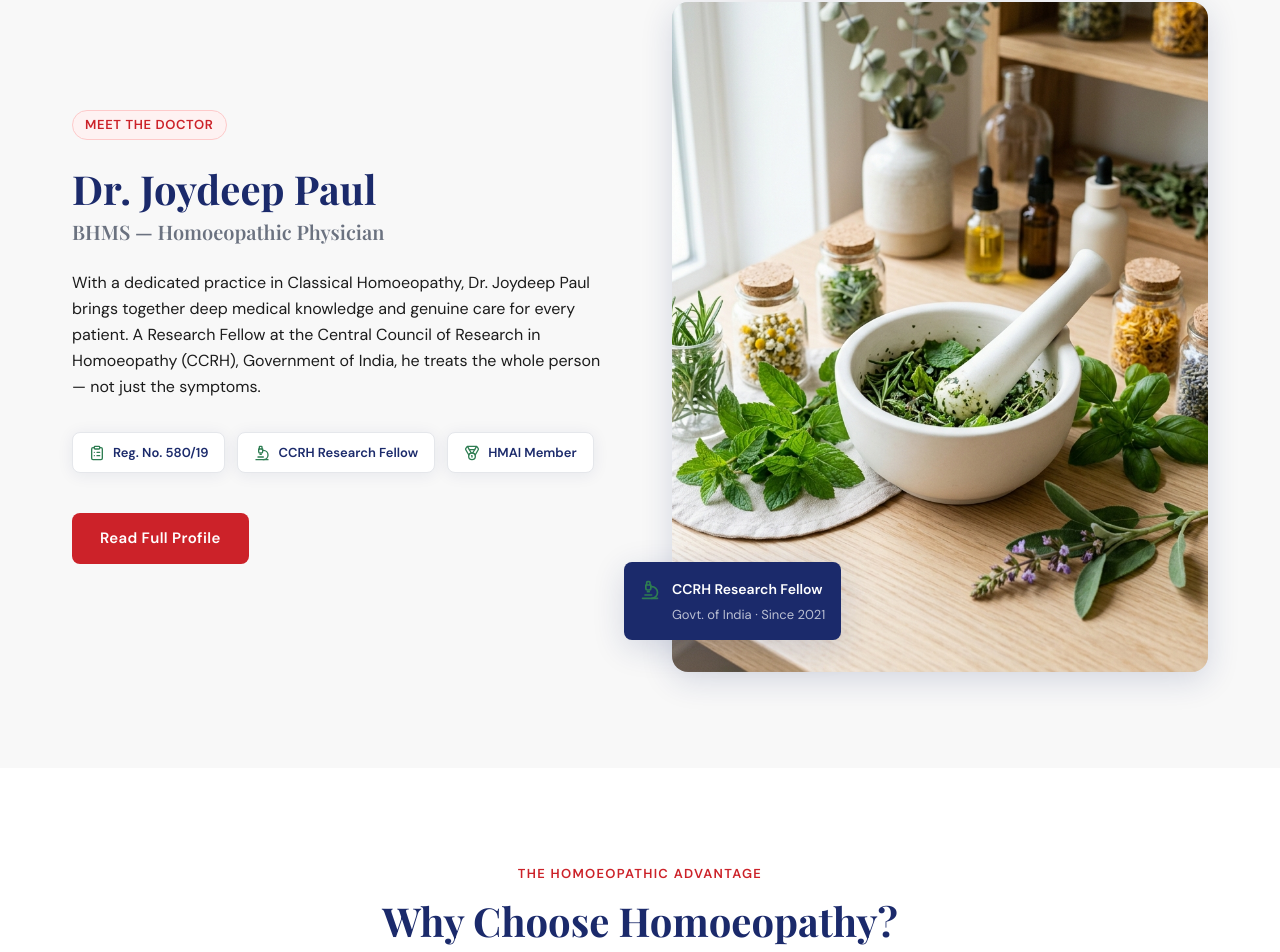
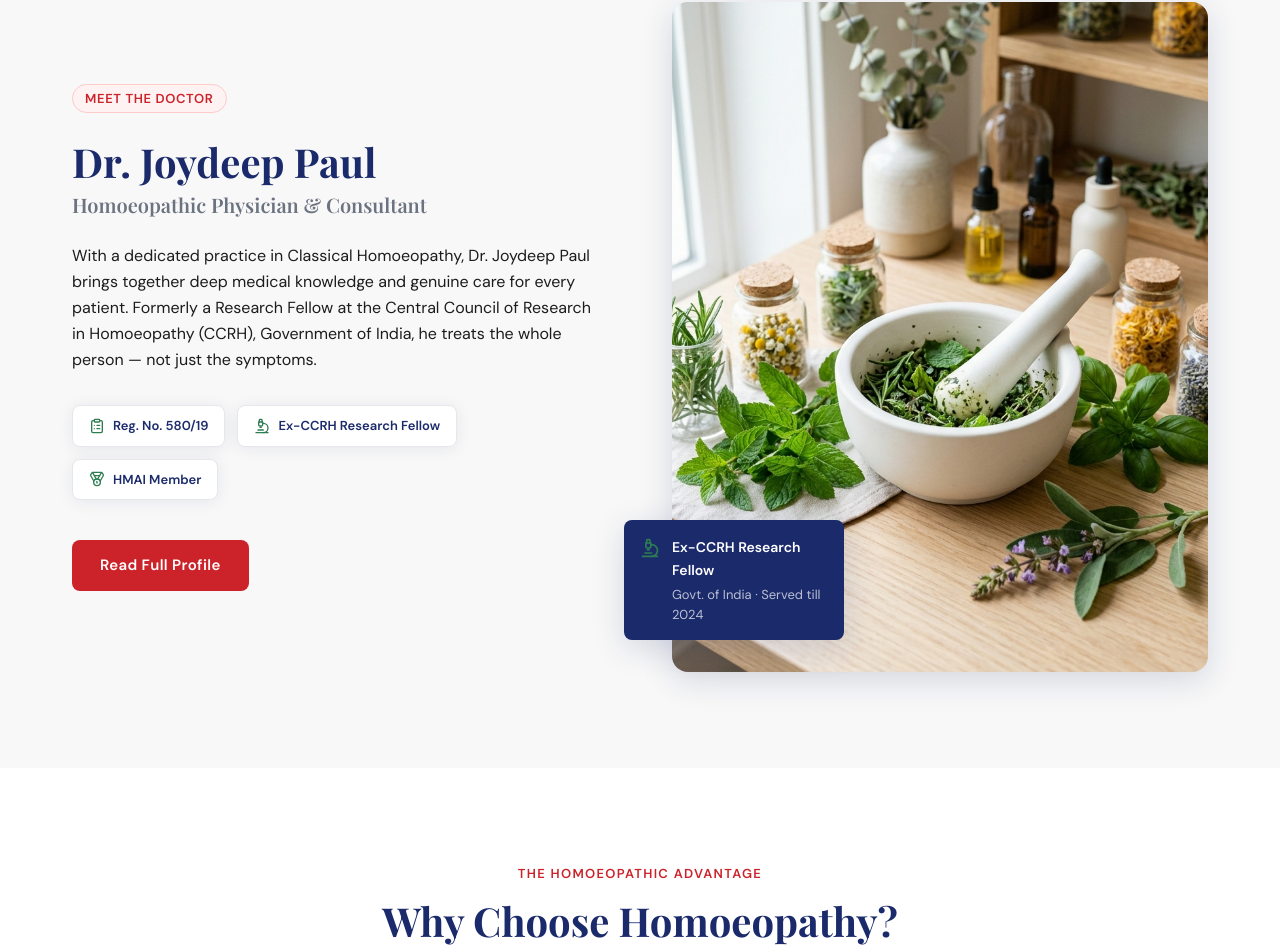
Before and after one commit to nishanth-das/dr-jd-paul-website, a Next.js app: page / in a window 1280 px wide. Shown: the part 1940-2892 px from the top of the page. Built offline with nearby package versions, Linux system fonts and the light colour scheme; a web font is replaced by a local one.

Commit message:
content: update degree and CCRH former fellow status globally

```diff
--- a/src/app/about/page.tsx
+++ b/src/app/about/page.tsx
@@ -7,13 +7,13 @@ import PhilosophyQuote     from "@/components/about/PhilosophyQuote";
 import AboutCTA            from "@/components/about/AboutCTA";
 
 export const metadata: Metadata = {
-  title: "About Dr. Joydeep Paul — BHMS Homoeopathic Physician, Agartala",
+  title: "About Dr. Joydeep Paul — Homoeopathic Physician & Consultant, Agartala",
   description:
-    "Learn about Dr. Joydeep Paul — BHMS Homoeopathic Physician & Consultant in Agartala, Tripura. CCRH Research Fellow with 6+ years of experience in classical Homoeopathy.",
+    "Learn about Dr. Joydeep Paul — Homoeopathic Physician & Consultant in Agartala, Tripura. Ex-CCRH Research Fellow with 6+ years of experience in classical Homoeopathy.",
   keywords: [
     "Dr Joydeep Paul Agartala",
-    "BHMS homoeopathic doctor Agartala",
-    "CCRH Research Fellow Tripura",
+    "homoeopathic doctor Agartala",
+    "Ex-CCRH Research Fellow Tripura",
     "Empirical Wellness Clinic doctor",
     "homoeopathic consultant Agartala",
   ],
@@ -25,7 +25,7 @@ export default function AboutPage() {
       <PageHero
         eyebrow="MEET THE DOCTOR"
         title="Dr. Joydeep Paul"
-        subtitle="BHMS · Homoeopathic Physician & Consultant · Agartala, Tripura"
+        subtitle="Homoeopathic Physician & Consultant · Agartala, Tripura"
         breadcrumb={[{ label: "About", href: "/about" }]}
         align="center"
       />
--- a/src/app/layout.tsx
+++ b/src/app/layout.tsx
@@ -10,7 +10,7 @@ export const metadata: Metadata = {
     template: "%s | Dr. J.D. Paul's Empirical Wellness Clinic",
   },
   description:
-    "Dr. Joydeep Paul — BHMS Homoeopathic Physician & Consultant in Agartala, Tripura. Specialist in PCOD/PCOS, Fatty Liver, Liver Cirrhosis, and Fertility treatment. Classical Homoeopathy with modern techniques.",
+    "Dr. Joydeep Paul — Homoeopathic Physician & Consultant in Agartala, Tripura. Specialist in PCOD/PCOS, Fatty Liver, Liver Cirrhosis, and Fertility treatment. Classical Homoeopathy with modern techniques.",
   keywords: [
     "homoeopathic doctor Agartala",
     "homeopathy clinic Tripura",
@@ -19,7 +19,7 @@ export const metadata: Metadata = {
     "Empirical Wellness Clinic",
     "fatty liver treatment homoeopathy",
     "fertility treatment Agartala",
-    "BHMS doctor Agartala",
+    "expert homoeopathic doctor Agartala",
   ],
   authors: [{ name: "Dr. Joydeep Paul" }],
   creator: "Local Rank India",
--- a/src/app/page.tsx
+++ b/src/app/page.tsx
@@ -10,7 +10,7 @@ import AppointmentCTA        from "@/components/home/AppointmentCTA";
 export const metadata: Metadata = {
   title: "Homoeopathic Doctor in Agartala | Dr. J.D. Paul's Empirical Wellness Clinic",
   description:
-    "Dr. Joydeep Paul — BHMS Homoeopathic Physician in Agartala, Tripura. Specialist in PCOD/PCOS, Fatty Liver, Liver Cirrhosis & Fertility. Book your consultation today.",
+    "Dr. Joydeep Paul — Homoeopathic Physician & Consultant in Agartala, Tripura. Specialist in PCOD/PCOS, Fatty Liver, Liver Cirrhosis & Fertility. Book your consultation today.",
   keywords: [
     "homoeopathic doctor Agartala",
     "homeopathy clinic Agartala Tripura",
@@ -40,15 +40,15 @@ export default function HomePage() {
     "openingHoursSpecification": [
       {
         "@type": "OpeningHoursSpecification",
-        "dayOfWeek": ["Monday","Tuesday","Wednesday","Friday","Saturday","Sunday"],
-        "opens": "09:00",
-        "closes": "13:00"
+        "dayOfWeek": ["Monday","Tuesday","Wednesday","Thursday","Friday","Saturday","Sunday"],
+        "opens": "10:00",
+        "closes": "14:00"
       },
       {
         "@type": "OpeningHoursSpecification",
-        "dayOfWeek": ["Monday","Tuesday","Wednesday","Friday","Saturday","Sunday"],
-        "opens": "16:30",
-        "closes": "20:30"
+        "dayOfWeek": ["Monday","Tuesday","Wednesday","Thursday","Friday","Saturday","Sunday"],
+        "opens": "17:00",
+        "closes": "22:00"
       }
     ],
     "priceRange": "₹₹",
--- a/src/components/about/CredentialCards.tsx
+++ b/src/components/about/CredentialCards.tsx
@@ -25,10 +25,10 @@ export default function CredentialCards() {
       icon: "Microscope",
       iconBg: "bg-blue-50",
       iconColor: "text-brand-navy",
-      title: "Research Fellow",
+      title: "Ex-Research Fellow",
       issuer: "Central Council of Research in Homoeopathy (CCRH)",
       detail: "Apex body for Homoeopathic research under the Ministry of AYUSH, Govt. of India",
-      year: "Since 2021",
+      year: "Served till 2024",
     },
   ];
 
--- a/src/components/about/DoctorProfile.tsx
+++ b/src/components/about/DoctorProfile.tsx
@@ -34,7 +34,7 @@ export default function DoctorProfile() {
             <div className="absolute bottom-4 right-4 lg:-right-6 bg-brand-navy/95 backdrop-blur-md rounded-lg shadow-hover px-3 py-2 flex items-center gap-2 transition-transform hover:-translate-y-1">
               <Microscope className="w-4 h-4 text-brand-green" />
               <div className="text-xs font-semibold text-white flex flex-col leading-tight">
-                <span>🔬 CCRH Research Fellow</span>
+                <span>🔬 Ex-CCRH Research Fellow</span>
                 <span className="text-white/70 font-normal">Govt. of India</span>
               </div>
             </div>
@@ -62,7 +62,7 @@ export default function DoctorProfile() {
                 isolated symptoms.
               </p>
               <p>
-                A Research Fellow at the Central Council of Research in Homoeopathy
+                Formerly a Research Fellow at the Central Council of Research in Homoeopathy
                 (CCRH), Government of India, Dr. Paul combines rigorous scientific
                 understanding with the timeless principles of Homoeopathy. He is
                 particularly known for his work in hormonal disorders, liver conditions,
--- a/src/components/about/ExperienceTimeline.tsx
+++ b/src/components/about/ExperienceTimeline.tsx
@@ -37,12 +37,12 @@ export default function ExperienceTimeline() {
       desc: "Became a member of the Homoeopathic Medical Association of India, joining a network of dedicated professionals.",
     },
     {
-      year: "2021 – Present",
+      year: "2021 – 2024",
       icon: "Microscope",
       color: "red",
       title: "Research Fellow",
       org: "Central Council of Research in Homoeopathy (CCRH), Govt. of India",
-      desc: "Appointed as a Research Fellow at CCRH — the apex body for Homoeopathic research in India — contributing to evidence-based Homoeopathic practice.",
+      desc: "Served as a Research Fellow at CCRH — the apex body for Homoeopathic research in India — contributing to evidence-based Homoeopathic practice until 2024.",
     },
   ];
 
--- a/src/components/gallery/GalleryGrid.tsx
+++ b/src/components/gallery/GalleryGrid.tsx
@@ -93,7 +93,7 @@ const galleryImages = [
   {
     id: 11,
     src: "/images/doctor/dr-paul-profile.jpg",
-    alt: "Dr. Joydeep Paul — BHMS Homoeopathic Physician & Consultant, Agartala, Tripura",
+    alt: "Dr. Joydeep Paul — Homoeopathic Physician & Consultant, Agartala, Tripura",
     title: "Dr. Joydeep Paul",
     category: "Doctor",
     aspectClass: "aspect-[4/3]",
--- a/src/components/home/AboutSnippet.tsx
+++ b/src/components/home/AboutSnippet.tsx
@@ -18,13 +18,13 @@ export default function AboutSnippet() {
               Dr. Joydeep Paul
             </h2>
             <h3 className="font-heading text-h4 text-brand-gray mt-1">
-              BHMS — Homoeopathic Physician
+              Homoeopathic Physician & Consultant
             </h3>
 
             <p className="font-body text-body text-brand-charcoal mt-6 leading-relaxed">
               With a dedicated practice in Classical Homoeopathy,
               Dr. Joydeep Paul brings together deep medical knowledge and
-              genuine care for every patient. A Research Fellow at the Central
+              genuine care for every patient. Formerly a Research Fellow at the Central
               Council of Research in Homoeopathy (CCRH), Government of India,
               he treats the whole person — not just the symptoms.
             </p>
@@ -36,7 +36,7 @@ export default function AboutSnippet() {
               </div>
               <div className="bg-white border border-brand-border rounded-lg px-4 py-2.5 flex items-center gap-2 shadow-card">
                 <Microscope className="w-4 h-4 text-brand-green" />
-                <span className="text-xs font-semibold text-brand-navy">CCRH Research Fellow</span>
+                <span className="text-xs font-semibold text-brand-navy">Ex-CCRH Research Fellow</span>
               </div>
               <div className="bg-white border border-brand-border rounded-lg px-4 py-2.5 flex items-center gap-2 shadow-card">
                 <Medal className="w-4 h-4 text-brand-green" />
@@ -68,8 +68,8 @@ export default function AboutSnippet() {
                 <Microscope className="w-5 h-5 text-brand-green" />
               </div>
               <div className="flex flex-col gap-1">
-                <span className="font-semibold text-sm">CCRH Research Fellow</span>
-                <span className="text-white/70">Govt. of India &middot; Since 2021</span>
+                <span className="font-semibold text-sm">Ex-CCRH Research Fellow</span>
+                <span className="text-white/70">Govt. of India &middot; Served till 2024</span>
               </div>
             </div>
           </div>
--- a/src/components/why/GovtRecognition.tsx
+++ b/src/components/why/GovtRecognition.tsx
@@ -19,8 +19,8 @@ export default function GovtRecognition() {
       iconColor: "text-brand-green",
       title: "CCRH — Research Body",
       subtitle: "Central Council of Research in Homoeopathy",
-      desc: "The CCRH, under the Ministry of AYUSH, is the apex body for conducting, coordinating, and promoting research in Homoeopathy. Dr. Joydeep Paul serves as a Research Fellow at CCRH.",
-      badge: "Dr. Paul is a Fellow",
+      desc: "The CCRH, under the Ministry of AYUSH, is the apex body for conducting, coordinating, and promoting research in Homoeopathy. Dr. Joydeep Paul formerly served as a Research Fellow at CCRH.",
+      badge: "Former Fellow",
       badgeVariant: "badge-green",
     },
     {
```
